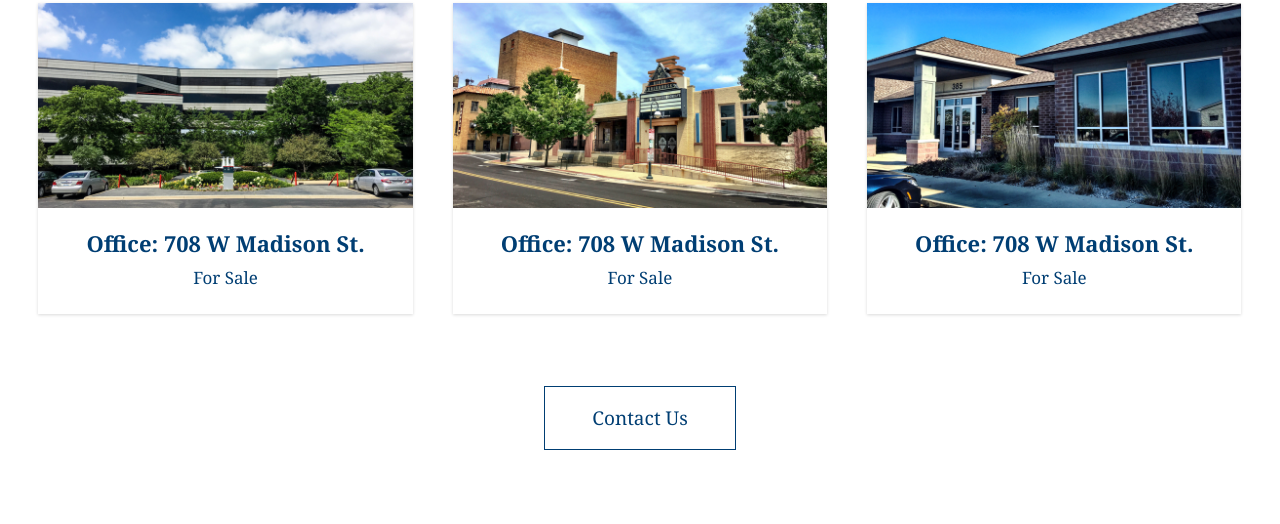
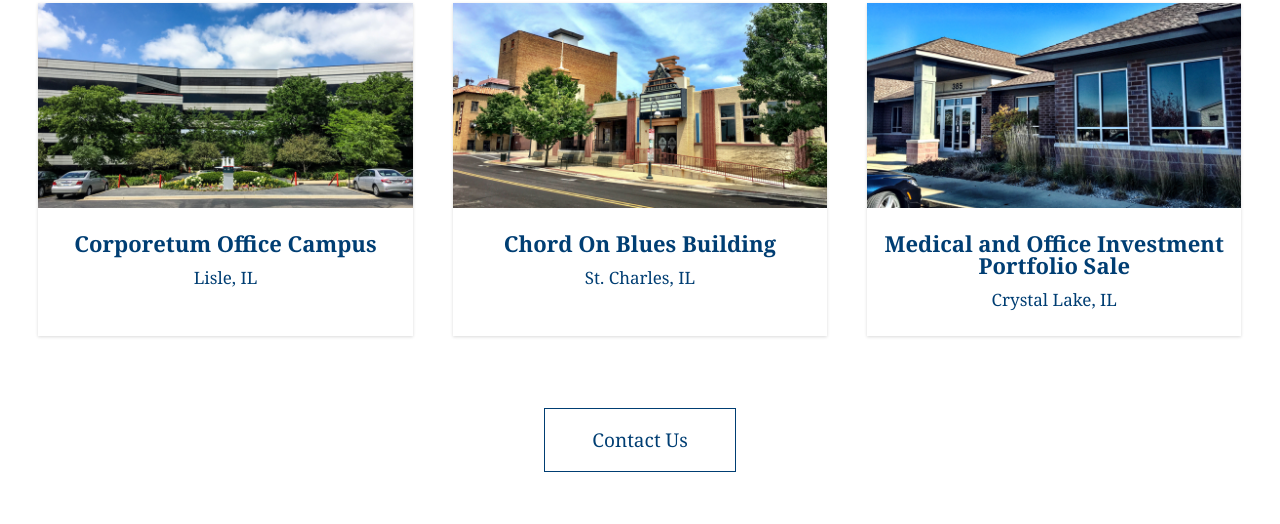
Before and after one commit to ellermann/static, a website: page index.html in a window 1280 px wide. Shown: the part 891-1415 px from the top of the page. Drawn offline with nearby package versions, Linux system fonts and the light colour scheme.

Commit message:
Properties info update

```diff
--- a/index.html
+++ b/index.html
@@ -138,8 +138,8 @@
             <div class="property-thumb">
               <img src="/dist/images/property-thumb-01.jpg" />
             </div>
-            <h3 class="property-title">Office: 708 W Madison St.</h3>
-            <p class="property-label">For Sale</p>
+            <h3 class="property-title">Corporetum Office Campus</h3>
+            <p class="property-label">Lisle, IL</p>
           </div>
         </div>
         <div class="col-1-3">
@@ -147,8 +147,8 @@
             <div class="property-thumb">
               <img src="/dist/images/property-thumb-02.jpg" />
             </div>
-            <h3 class="property-title">Office: 708 W Madison St.</h3>
-            <p class="property-label">For Sale</p>
+            <h3 class="property-title">Chord On Blues Building</h3>
+            <p class="property-label">St. Charles, IL</p>
           </div>
         </div>
         <div class="col-1-3">
@@ -156,8 +156,8 @@
             <div class="property-thumb">
               <img src="/dist/images/property-thumb-03.jpg" />
             </div>
-            <h3 class="property-title">Office: 708 W Madison St.</h3>
-            <p class="property-label">For Sale</p>
+            <h3 class="property-title">Medical and Office Investment Portfolio Sale</h3>
+            <p class="property-label">Crystal Lake, IL</p>
           </div>
         </div>
       </div>
--- a/src/sass/pages/_home.scss
+++ b/src/sass/pages/_home.scss
@@ -46,6 +46,7 @@
 	padding-bottom: $base;
 
 	@include bp-min-width($medium) {
+		height: 100%;
 		box-shadow: 0 1px 3px 0 rgba(#000, .15);
 	}
 }
```
Also changed, not shown: src/pages/index.html (+6 -6 lines), dist/css/main.css.
